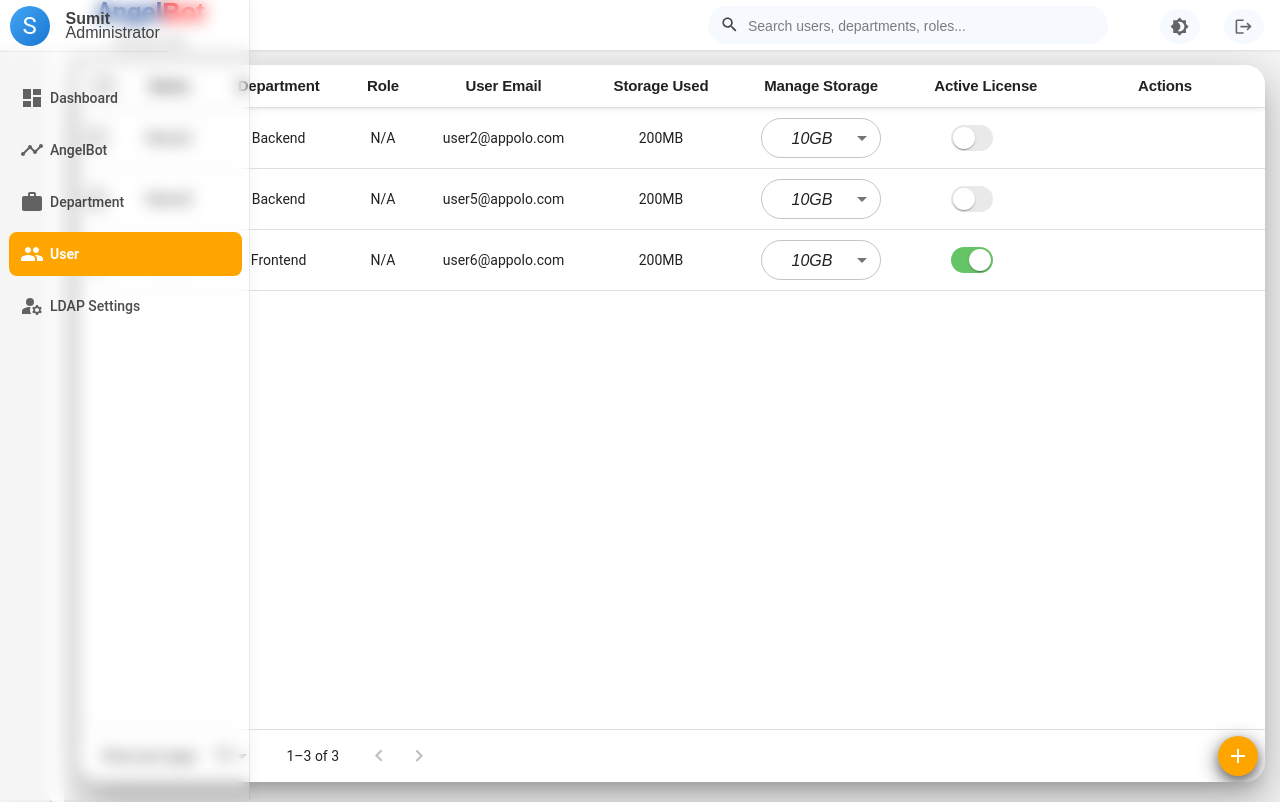
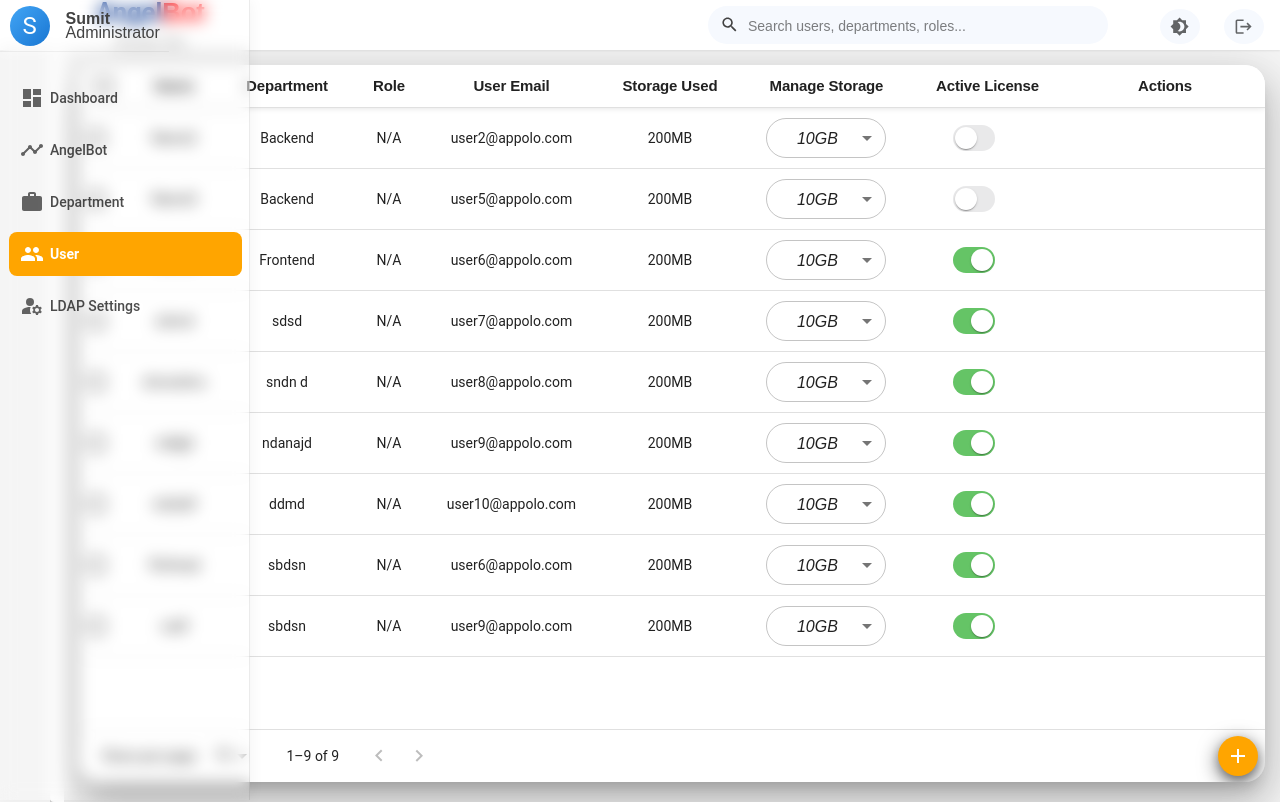
Before and after one commit to Abhisehekpandey/LMS, a React (Create React App) app: page /user in a window 1280 px wide. Built offline with nearby package versions, Linux system fonts and the light colour scheme; sample sign-in values are in the browser's storage; a web font is replaced by a local one; what chartjs-plugin-datalabels would draw is missing.

Commit message:
Add New Deparment Dialog Box Updated

```diff
--- a/src/App.js
+++ b/src/App.js
@@ -17,23 +17,15 @@ import './App.css'
 
 function App() {
     const [darkMode, setDarkMode] = useState(false);
-    // const [departments, setDepartments] = useState([
-    //     { name: 'Engineering', displayName: 'ENG', roles: ['Developer', 'Tech Lead', 'Software Architect'] },
-    //     { name: 'Marketing', displayName: 'MKT', roles: ['Marketing Manager', 'Content Writer', 'SEO Specialist'] },
-    //     { name: 'Sales', displayName: 'SLS', roles: ['Sales Rep', 'Sales Manager', 'Account Executive'] },
-    //     { name: 'HR', displayName: 'HRM', roles: ['HR Manager', 'Recruiter', 'HR Assistant'] },
-    //     { name: 'Finance', displayName: 'FIN', roles: ['Accountant', 'Financial Analyst', 'Controller'] },
-    //     { name: 'IT', displayName: 'ITS', roles: ['System Admin', 'Support Engineer', 'Network Engineer'] },
-    //     { name: 'Operations', displayName: 'OPS', roles: ['Operations Manager', 'Project Manager', 'Business Analyst'] }
-    // ]);
+
     const [departments, setDepartments] = useState([
-        { name: 'Engineering', displayName: 'ENG', roles: ['Developer', 'Tech Lead', 'Software Architect'], storage: '100GB' },
-        { name: 'Marketing', displayName: 'MKT', roles: ['Marketing Manager', 'Content Writer', 'SEO Specialist'], storage: '50GB' },
-        { name: 'Sales', displayName: 'SLS', roles: ['Sales Rep', 'Sales Manager', 'Account Executive'], storage: '50GB' },
-        { name: 'HR', displayName: 'HRM', roles: ['HR Manager', 'Recruiter', 'HR Assistant'], storage: '30GB' },
-        { name: 'Finance', displayName: 'FIN', roles: ['Accountant', 'Financial Analyst', 'Controller'], storage: '40GB' },
-        { name: 'IT', displayName: 'ITS', roles: ['System Admin', 'Support Engineer', 'Network Engineer'], storage: '200GB' },
-        { name: 'Operations', displayName: 'OPS', roles: ['Operations Manager', 'Project Manager', 'Business Analyst'], storage: '75GB' }
+        { name: 'Engineering', displayName: 'ENG',departmentModerator:"Abhishek", roles: ['Developer', 'Tech Lead', 'Software Architect'], storage: '100GB' },
+        { name: 'Marketing', displayName: 'MKT',departmentModerator:"Kunal", roles: ['Marketing Manager', 'Content Writer', 'SEO Specialist'], storage: '50GB' },
+        { name: 'Sales', displayName: 'SLS',departmentModerator:"Pratibha", roles: ['Sales Rep', 'Sales Manager', 'Account Executive'], storage: '50GB' },
+        { name: 'Human Resource', displayName: 'HR',departmentModerator:"Satyam", roles: ['HR Manager', 'Recruiter', 'HR Assistant'], storage: '50GB' },
+        { name: 'Finance', displayName: 'FIN',departmentModerator:"Ankit", roles: ['Accountant', 'Financial Analyst', 'Controller'], storage: '100GB' },
+        { name: 'Information Technology', displayName: 'ITS',departmentModerator:"Keshav", roles: ['System Admin', 'Support Engineer', 'Network Engineer'], storage: '200GB' },
+        { name: 'Operations', displayName: 'OPS',departmentModerator:"Shivam", roles: ['Operations Manager', 'Project Manager', 'Business Analyst'], storage: '75GB' }
     ]);
     const theme = createTheme({
         palette: {
--- a/src/pages/Department.js
+++ b/src/pages/Department.js
@@ -156,7 +156,7 @@ function Department({ departments, setDepartments, onThemeToggle }) {
     displayName: "",
     initialRole: "",
     storage: "50GB", // Default storage value
-    // reportingManager: "", // Add this field
+
     departmentModerator: "", // Add this line
     submitted: false,
   });
@@ -181,6 +181,16 @@ function Department({ departments, setDepartments, onThemeToggle }) {
     roleIndex: null,
     value: "",
   });
+
+
+  const storageOptions = ['0GB', '25GB','50GB','75GB', '100GB', '150GB','200GB'];
+
+  const handleStorageChange = (name, newStorage) => {
+    const updated = departments.map((dept) =>
+      dept.name === name ? { ...dept, storage: newStorage } : dept
+    );
+    setDepartments(updated);
+  };
 
   // Add these at the top of your component with other state declarations
   const [selected, setSelected] = useState([]);
@@ -274,7 +284,8 @@ function Department({ departments, setDepartments, onThemeToggle }) {
               "Cannot delete the last role. Department must have at least one role.",
             severity: "error",
           });
-          // return dept; // Skip modification
+          return dept
+
         }
 
         const updatedRoles = dept.roles.filter((_, i) => i !== roleIndex);
@@ -320,7 +331,7 @@ function Department({ departments, setDepartments, onThemeToggle }) {
     });
   };
 
-  // Add handleSnackbarClose function
+
   const handleSnackbarClose = (event, reason) => {
     if (reason === "clickaway") return;
     setSnackbar((prev) => ({ ...prev, open: false }));
@@ -1004,6 +1015,8 @@ function Department({ departments, setDepartments, onThemeToggle }) {
       });
     }
   };
+
+
 
   return (
     <Box
@@ -1198,7 +1211,7 @@ function Department({ departments, setDepartments, onThemeToggle }) {
 
               <TableCell
                 sx={{
-                  // ...commonTextStyle,
+
                   width: "150px",
                   padding: "2px 8px",
                   height: "32px",
@@ -1209,7 +1222,7 @@ function Department({ departments, setDepartments, onThemeToggle }) {
               >
                 <Typography
                   variant="body1"
-                  // fontWeight="bold"
+
                   sx={{
                     fontWeight: "bold !important",
                     fontSize: "15px",
@@ -1219,6 +1232,32 @@ function Department({ departments, setDepartments, onThemeToggle }) {
                   Storage
                 </Typography>
               </TableCell>
+
+              <TableCell
+                sx={{
+
+                  width: "150px",
+                  padding: "2px 8px",
+                  height: "32px",
+                  fontWeight: "bold",
+                  color: "#444",
+                  textAlign: "center",
+                }}
+              >
+                <Typography
+                  variant="body1"
+
+                  sx={{
+                    fontWeight: "bold !important",
+                    fontSize: "15px",
+                    letterSpacing: "-0.01em",
+                  }}
+                >
+                  Manage Storage
+                </Typography>
+              </TableCell>
+
+
 
               <TableCell
                 sx={{
@@ -1341,12 +1380,32 @@ function Department({ departments, setDepartments, onThemeToggle }) {
                       </TableCell>
                       <TableCell
                         sx={{
-                          // ...commonTextStyle,
+
                           textAlign: "center",
                           padding: "2px 8px",
                         }}
                       >
                         {dept.storage}
+                      </TableCell>
+
+                      <TableCell
+                        sx={{
+
+                          textAlign: "center",
+                          padding: "2px 8px",
+                        }}
+                      >
+                         <Select
+                  value={dept.storage}
+                  onChange={(e) => handleStorageChange(dept.name, e.target.value)}
+                  sx={{width:"100px", height:"30px",borderRadius:"28px"}}
+                >
+                  {storageOptions.map((option) => (
+                    <MenuItem key={option} value={option}>
+                      {option}
+                    </MenuItem>
+                  ))}
+                </Select>
                       </TableCell>
 
                       <TableCell
@@ -1923,20 +1982,50 @@ function Department({ departments, setDepartments, onThemeToggle }) {
             }}
           >
             <Box sx={{ display: "flex", gap: 1 }}>
-              <Tooltip title="Download Template" componentsProps={{}}>
+
+              <Tooltip title="Download Template">
+  <IconButton
+    onClick={handleTemplateDownload}
+    size="small"
+    sx={{
+      backgroundColor: "primary.lighter",
+      border: "1px solid",
+      borderColor: "primary.light",
+      color: "primary.main",
+      px: 1,
+      height: 36,
+      borderRadius: "8px",
+      "&:hover": {
+        backgroundColor: "primary.100",
+        transform: "translateY(-1px)",
+        boxShadow: "0 2px 8px rgba(46, 125, 50, 0.15)",
+      },
+      transition: "all 0.2s ease",
+    }}
+  >
+    <Box sx={{ display: "flex", alignItems: "center", gap: 0.5 }}>
+      {/* <DownloadIcon sx={{ fontSize: 20 }} /> */}
+      <Typography variant="body2">Download Template</Typography>
+      <DownloadIcon sx={{ fontSize: 20 }} />
+    </Box>
+  </IconButton>
+</Tooltip>
+
+              <Tooltip title="Bulk Upload" componentsProps={{}}>
                 <IconButton
-                  onClick={handleTemplateDownload}
+                  onClick={() => fileInputRef.current?.click()}
                   size="small"
+
                   sx={{
-                    backgroundColor: "success.lighter",
+                    backgroundColor: "primary.dark",
                     border: "1px solid",
-                    borderColor: "success.light",
-                    color: "success.main",
-                    width: 36,
+                    borderColor: "primary.light",
+                    color: "white",
+                    px: 1,
                     height: 36,
                     borderRadius: "8px",
                     "&:hover": {
-                      backgroundColor: "success.100",
+
                       transform: "translateY(-1px)",
                       boxShadow: "0 2px 8px rgba(46, 125, 50, 0.15)",
                     },
@@ -1944,31 +2033,8 @@ function Department({ departments, setDepartments, onThemeToggle }) {
                   }}
                 >
                   <Box sx={{ display: "flex", alignItems: "center", gap: 0.5 }}>
-                    <DownloadIcon sx={{ fontSize: 20 }} />
-                  </Box>
-                </IconButton>
-              </Tooltip>
-              <Tooltip title="Bulk Upload" componentsProps={{}}>
-                <IconButton
-                  onClick={() => fileInputRef.current?.click()}
-                  size="small"
-                  sx={{
-                    backgroundColor: "primary.lighter",
-                    border: "1px solid",
-                    borderColor: "primary.light",
-                    color: "primary.main",
-                    width: 36,
-                    height: 36,
-                    borderRadius: "8px",
-                    "&:hover": {
-                      backgroundColor: "primary.100",
-                      transform: "translateY(-1px)",
-                      boxShadow: "0 2px 8px rgba(25, 118, 210, 0.15)",
-                    },
-                    transition: "all 0.2s ease",
-                  }}
-                >
-                  <Box sx={{ display: "flex", alignItems: "center", gap: 0.5 }}>
+
+                    <Typography variant="body2">Bulk Upload</Typography>
                     <UploadFileIcon sx={{ fontSize: 20 }} />
                   </Box>
                 </IconButton>
@@ -1979,9 +2045,11 @@ function Department({ departments, setDepartments, onThemeToggle }) {
               onClick={handleAddDepartment}
               variant="contained"
               sx={{
-                bgcolor: "primary.main",
+                // bgcolor: "primary.main",
+                background: "rgb(251, 68, 36)",
                 "&:hover": {
-                  bgcolor: "primary.dark",
+                  // bgcolor: "primary.dark",
+                  background: "rgb(251, 68, 36)",
                 },
                 px: 3,
                 py: 0.7,
--- a/src/pages/user/CreateUser.js
+++ b/src/pages/user/CreateUser.js
@@ -541,7 +541,7 @@ const CreateUser = ({ handleClose }) => {
                 size="small"
                 Autocomplete="off"
                 fullWidth
-                label="Reporting Manager"
+                label="Department Moderator"
                 name="name"
               />
             </Grid>
@@ -561,13 +561,13 @@ const CreateUser = ({ handleClose }) => {
                 Autocomplete="off"
                 options={storageAllocation}
                 renderInput={(params) => (
-                  <TextField {...params} label="Storage Allocation" />
+                  <TextField {...params} label="Storage" />
                 )}
               />
             </Grid>
             <Grid item xs={4}>
               <TextField
-                required
+
                 size="small"
                 Autocomplete="off"
                 fullWidth
--- a/src/pages/user/UserTable.js
+++ b/src/pages/user/UserTable.js
@@ -104,6 +104,84 @@ const rows = [
     department: "Frontend",
     role: "N/A",
     email: "user6@appolo.com",
+    storageUsed: "200MB",
+    manageStorage: "1 GB",
+    status: true,
+    avaliableStorage: "9 GB",
+    phone: "1234567890",
+  },
+  {
+    userName: "User7",
+    id: "4",
+    name: "sdnnd",
+    department: "sdsd",
+    role: "N/A",
+    email: "user7@appolo.com",
+    storageUsed: "200MB",
+    manageStorage: "1 GB",
+    status: true,
+    avaliableStorage: "9 GB",
+    phone: "1234567890sd",
+  },
+  {
+    userName: "User8",
+    id: "5",
+    name: "dmsndms",
+    department: "sndn d",
+    role: "N/A",
+    email: "user8@appolo.com",
+    storageUsed: "200MB",
+    manageStorage: "1 GB",
+    status: true,
+    avaliableStorage: "9 GB",
+    phone: "1234567890",
+  },
+  {
+    userName: "User9",
+    id: "6",
+    name: "nddjjd",
+    department: "ndanajd",
+    role: "N/A",
+    email: "user9@appolo.com",
+    storageUsed: "200MB",
+    manageStorage: "1 GB",
+    status: true,
+    avaliableStorage: "9 GB",
+    phone: "1234567890",
+  },
+  {
+    userName: "User10",
+    id: "7",
+    name: "ndcbdf",
+    department: "ddmd",
+    role: "N/A",
+    email: "user10@appolo.com",
+    storageUsed: "200MB",
+    manageStorage: "1 GB",
+    status: true,
+    avaliableStorage: "9 GB",
+    phone: "1234567890",
+  },
+  {
+    userName: "User11",
+    id: "8",
+    name: "ffwfwad",
+    department: "sbdsn",
+    role: "N/A",
+    email: "user6@appolo.com",
+    storageUsed: "200MB",
+    manageStorage: "1 GB",
+    status: true,
+    avaliableStorage: "9 GB",
+    phone: "1234567890",
+  },
+  {
+    userName: "User12",
+    id: "9",
+    name: "cadf",
+    department: "sbdsn",
+    role: "N/A",
+    email: "user9@appolo.com",
     storageUsed: "200MB",
     manageStorage: "1 GB",
     status: true,
```
